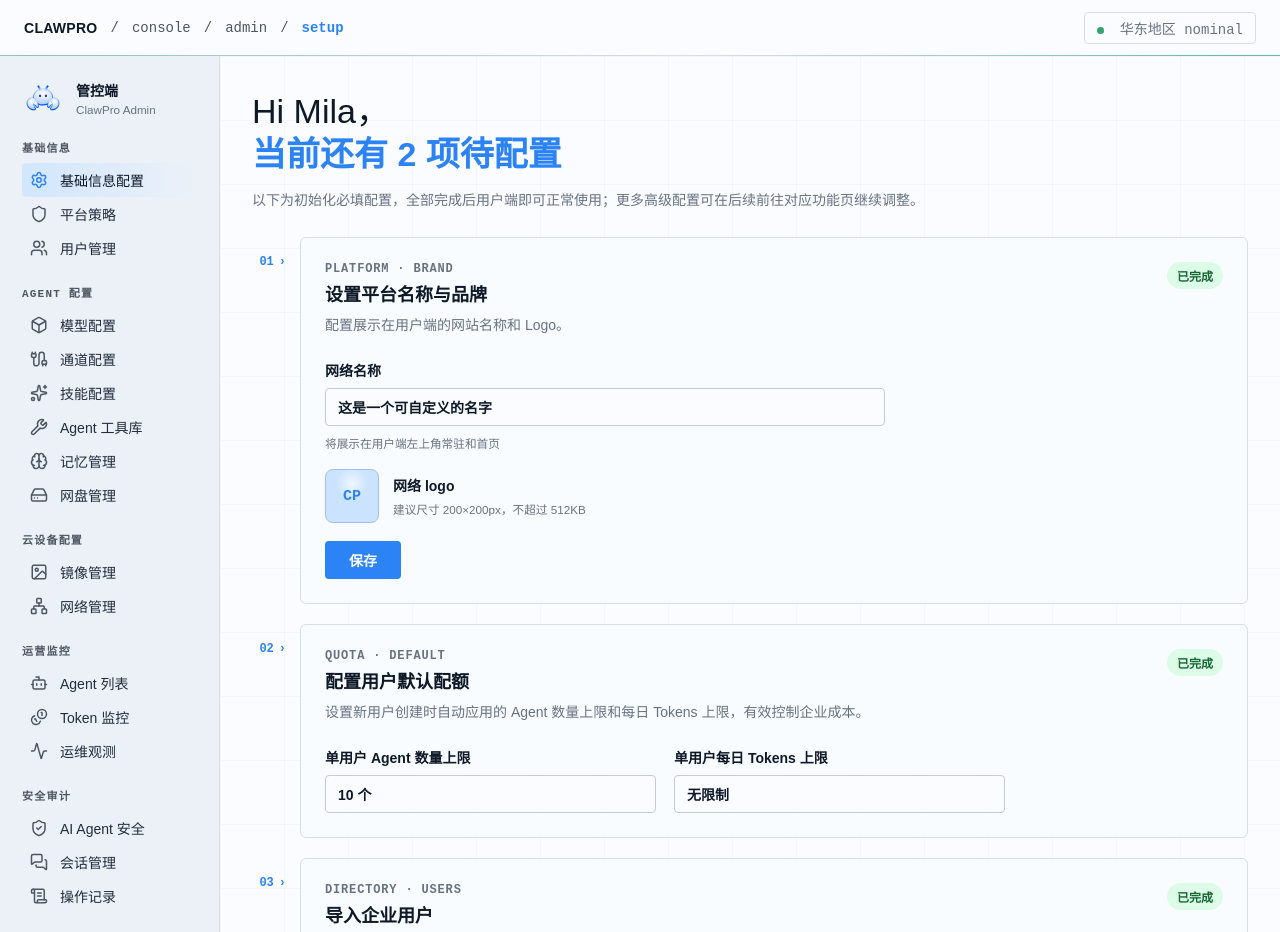
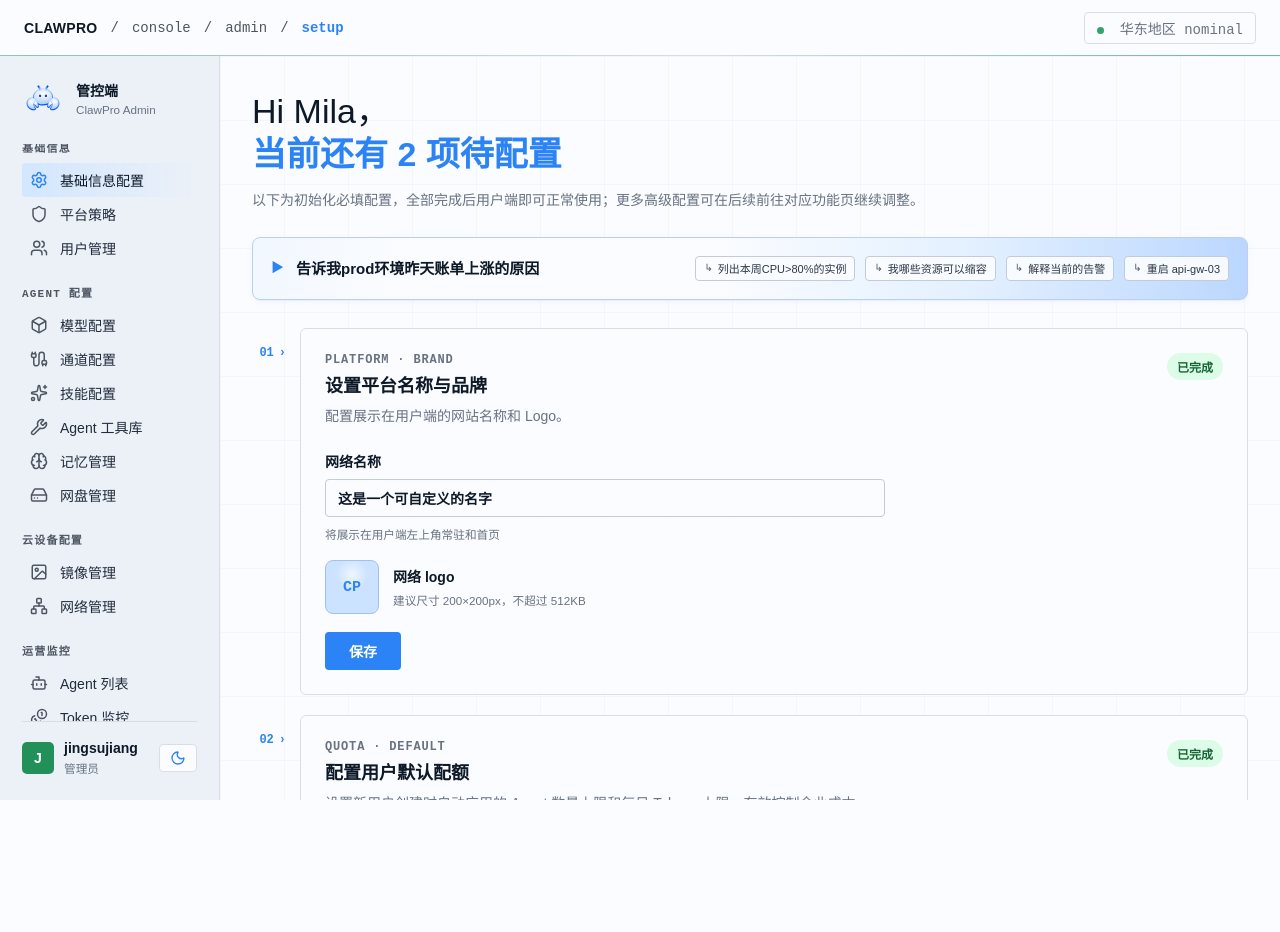
Before and after one commit to techfanseric/clawpro-redesign, a plain HTML site: page index.html in a window 1280 px wide. Shown: the top 932 px of the page. After the commit the page ends 800 px from the top, so only its background shows below. Drawn offline with nearby package versions, Linux system fonts and the light colour scheme.

Commit message:
Enhance command-strip with quick action buttons and animated sheen effect
- Add primary prompt display with play icon and quick action buttons
- Style quick-action buttons with consistent theming
- Implement animated gradient sheen for visual polish
- Adjust reduced-motion preference to disable animation

Co-Authored-By: Eric Yim <eric.yim@foxmail.com>

```diff
--- a/index.html
+++ b/index.html
@@ -90,6 +90,19 @@
           <section class="hero">
                         <h1>Hi Mila，<br/><span>当前还有 2 项待配置</span></h1>
             <p class="summary">以下为初始化必填配置，全部完成后用户端即可正常使用；更多高级配置可在后续前往对应功能页继续调整。</p>
+          </section>
+
+          <section class="command-strip" aria-label="Primary setup query">
+            <div>
+              <span class="play">▶</span>
+              <strong>告诉我prod环境昨天账单上涨的原因</strong>
+            </div>
+            <div class="quick-actions">
+              <button type="button">列出本周CPU>80%的实例</button>
+              <button type="button">我哪些资源可以缩容</button>
+              <button type="button">解释当前的告警</button>
+              <button type="button">重启 api-gw-03</button>
+            </div>
           </section>
 
           <div class="workspace-grid">
--- a/styles.css
+++ b/styles.css
@@ -65,8 +65,9 @@ input {
   position: relative;
   display: grid;
   grid-template-columns: 260px minmax(0, 1fr);
-  grid-template-rows: 56px minmax(760px, 1fr);
+  grid-template-rows: 56px minmax(0, 1fr);
   max-width: none;
+  height: 100vh;
   min-height: 100vh;
   margin: 0;
   overflow: hidden;
@@ -122,7 +123,8 @@ input {
 }
 
 @media (prefers-reduced-motion: reduce) {
-  .topbar::after {
+  .topbar::after,
+  .command-strip {
     animation: none;
   }
 }
@@ -204,8 +206,12 @@ input {
 
 .sidebar {
   position: relative;
+  display: flex;
+  flex-direction: column;
   grid-row: 2;
+  min-height: 0;
   padding: 24px 22px;
+  overflow: hidden;
   border-right: 1px solid var(--line);
   background: var(--sidebar);
 }
@@ -233,6 +239,12 @@ input {
 
 .nav-group + .nav-group {
   margin-top: 24px;
+}
+
+.sidebar nav {
+  min-height: 0;
+  overflow: auto;
+  padding-bottom: 24px;
 }
 
 .nav-title {
@@ -285,13 +297,11 @@ input {
 }
 
 .sidebar-foot {
-  position: absolute;
-  bottom: 24px;
-  left: 22px;
-  right: 22px;
+  position: static;
   display: flex;
   align-items: center;
   gap: 10px;
+  margin-top: auto;
   padding-top: 18px;
   border-top: 1px solid var(--line);
 }
@@ -313,6 +323,7 @@ input {
 
 .content {
   min-width: 0;
+  min-height: 0;
   padding: 42px clamp(28px, 3.2vw, 56px) 64px;
   overflow: auto;
   background:
@@ -357,27 +368,70 @@ input {
 }
 
 .command-strip {
+  position: relative;
   display: grid;
-  grid-template-columns: minmax(0, 1fr) auto;
-  gap: 18px;
+  grid-template-columns: minmax(240px, 1fr) auto;
+  gap: 16px;
   align-items: center;
   margin-bottom: 28px;
-  padding: 18px 20px;
-  border: 1px solid var(--line);
-  border-radius: 6px;
-  background: linear-gradient(90deg, var(--surface) 62%, color-mix(in oklch, var(--blue-soft) 72%, var(--surface)));
-  box-shadow: 0 8px 24px color-mix(in oklch, var(--blue) 13%, transparent);
+  padding: 16px 18px;
+  overflow: hidden;
+  border: 1px solid color-mix(in oklch, var(--line) 82%, var(--blue) 18%);
+  border-radius: 8px;
+  background:
+    linear-gradient(
+      102deg,
+      transparent 0%,
+      transparent 34%,
+      color-mix(in oklch, var(--surface) 64%, transparent) 47%,
+      color-mix(in oklch, var(--blue-soft) 34%, transparent) 55%,
+      transparent 70%,
+      transparent 100%
+    ),
+    linear-gradient(90deg, var(--surface) 0%, var(--surface) 47%, color-mix(in oklch, var(--blue-soft) 48%, var(--surface)) 72%, color-mix(in oklch, var(--blue) 32%, var(--surface)) 100%);
+  background-position: 125% 0, 0 0;
+  background-size: 180% 100%, 100% 100%;
+  box-shadow:
+    0 1px 1px color-mix(in oklch, var(--ink) 4%, transparent),
+    0 3px 9px color-mix(in oklch, var(--blue) 4%, transparent);
+  animation: command-bg-sheen 7.2s cubic-bezier(0.22, 1, 0.36, 1) infinite;
+}
+
+@keyframes command-bg-sheen {
+  0% {
+    background-position: 125% 0, 0 0;
+  }
+
+  58%,
+  100% {
+    background-position: -85% 0, 0 0;
+  }
+}
+
+.command-strip > div:first-child {
+  position: relative;
+  z-index: 1;
+  display: flex;
+  align-items: center;
+  min-height: 29px;
+  color: var(--ink);
+  font-size: 15px;
+  line-height: 1.3;
 }
 
 .play {
-  margin-right: 10px;
+  margin-right: 12px;
   color: var(--blue);
   font-family: var(--mono);
+  font-size: 13px;
+  line-height: 1;
 }
 
 .quick-actions {
+  position: relative;
+  z-index: 1;
   display: flex;
-  gap: 8px;
+  gap: 10px;
   flex-wrap: wrap;
   justify-content: flex-end;
 }
@@ -391,6 +445,28 @@ input {
   background: var(--surface);
   color: color-mix(in oklch, var(--ink) 78%, var(--muted));
   cursor: pointer;
+}
+
+.quick-actions button {
+  display: inline-flex;
+  align-items: center;
+  gap: 5px;
+  min-height: 25px;
+  padding: 0 8px;
+  background: color-mix(in oklch, var(--surface) 94%, transparent);
+  color: color-mix(in oklch, var(--ink) 64%, var(--muted));
+  font-size: 11px;
+  font-family: var(--sans);
+  font-weight: 400;
+  box-shadow: none;
+}
+
+.quick-actions button::before {
+  content: "↳";
+  color: var(--faint);
+  font-family: var(--mono);
+  font-size: 10px;
+  font-weight: 500;
 }
 
 .workspace-grid {
@@ -697,6 +773,7 @@ input {
 @media (max-width: 760px) {
   .console {
     display: block;
+    height: auto;
   }
 
   .topbar {
@@ -715,8 +792,14 @@ input {
   }
 
   .sidebar {
+    display: block;
+    overflow: visible;
     border-right: 0;
     border-bottom: 1px solid var(--line);
+  }
+
+  .sidebar nav {
+    overflow: visible;
   }
 
   .sidebar-foot {
```
